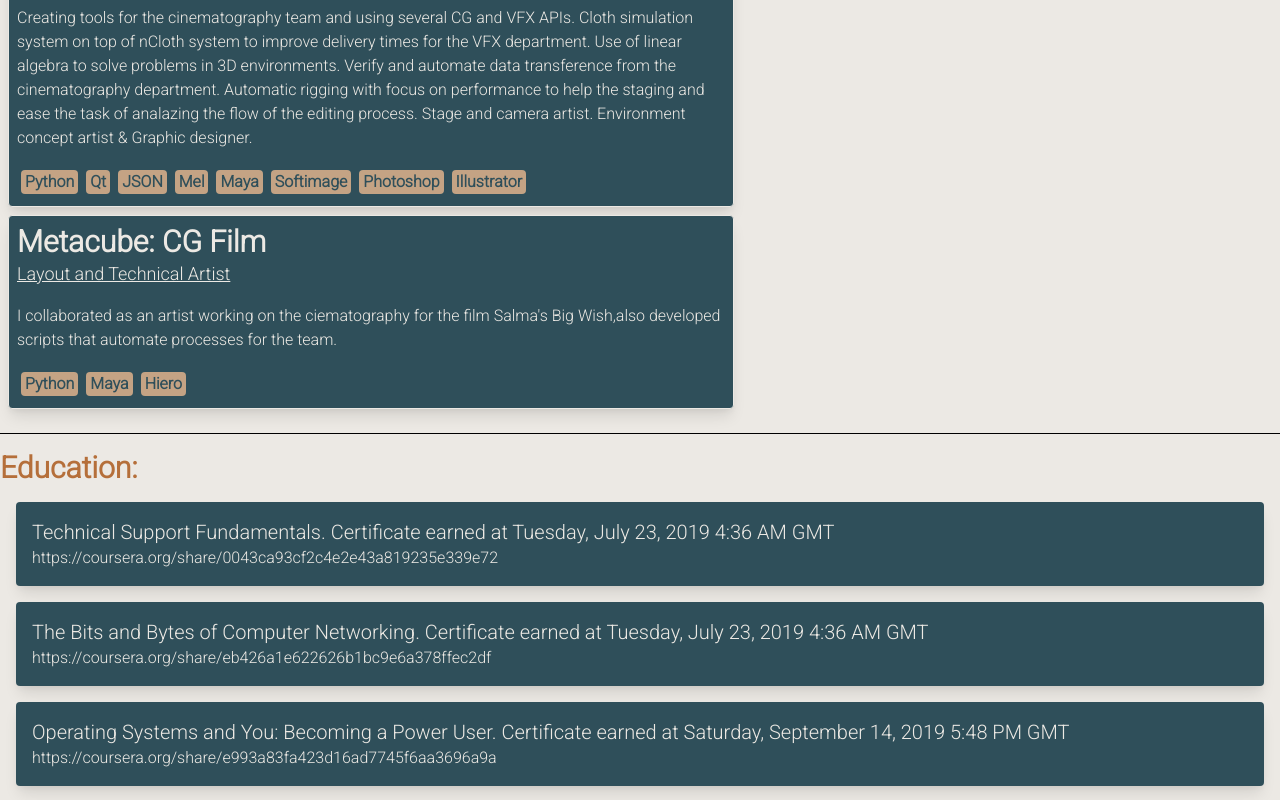
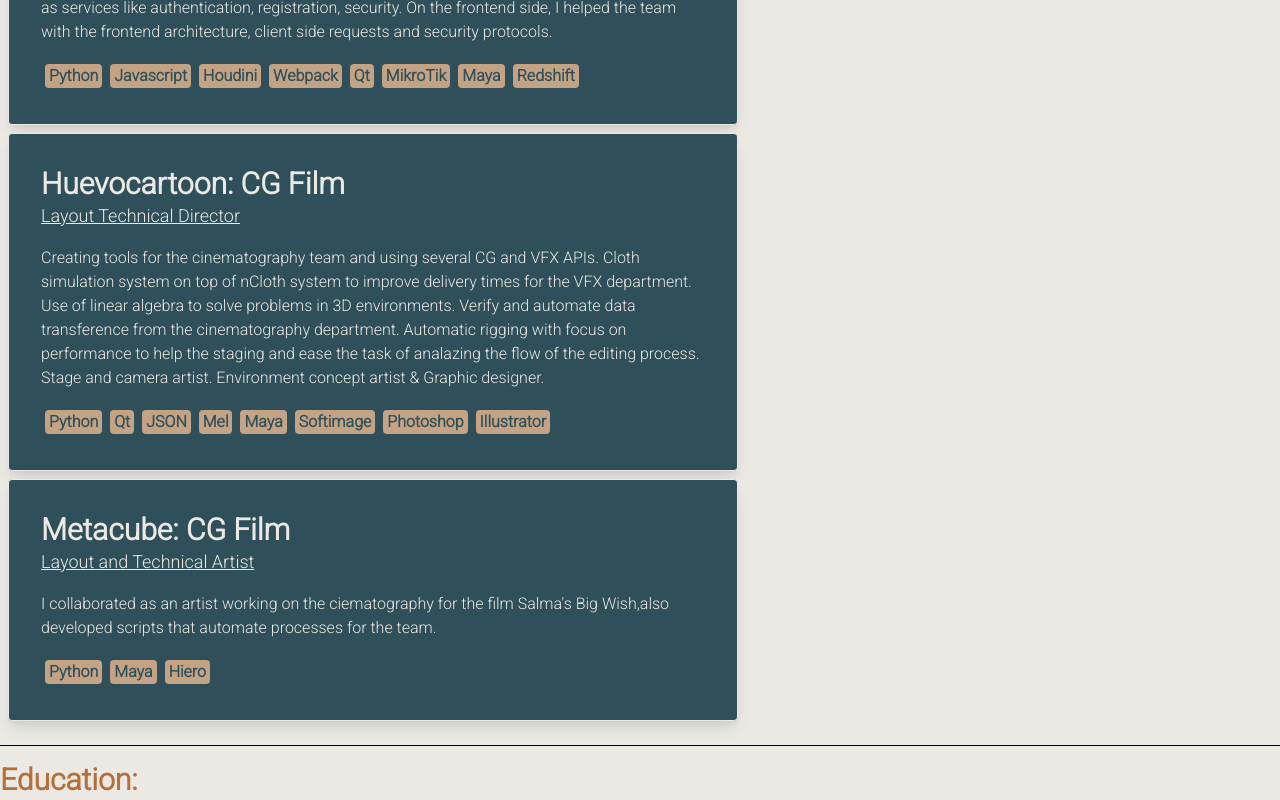
Before and after one commit to Jairanpo/resume, a Next.js app: page / in a window 1280 px wide. Shown: the part 1420-2220 px from the top of the page. Built offline with nearby package versions, Linux system fonts and the light colour scheme.

Commit message:
add margins

```diff
--- a/src/components/education/education.component.tsx
+++ b/src/components/education/education.component.tsx
@@ -18,7 +18,8 @@
                 listOfCourses.map(function (c) {
                     return (
                         <div
-                            className='bg-medGreen text-pale rounded m-4 p-4 shadow-lg'>
+                            className='bg-medGreen text-pale rounded
+                            m-4 p-8 shadow-lg'>
                             <div className='font-medium text-xl'>
                                 {c.title}
                             </div>
--- a/src/components/experience/experience.component.tsx
+++ b/src/components/experience/experience.component.tsx
@@ -18,7 +18,7 @@
                     return (
                         <div
                             className='text-pale bg-medGreen border
-                            rounded p-2 m-2 shadow-lg'>
+                            rounded p-8 m-2 shadow-lg'>
                             <div className='font-bold text-3xl'>
                                 {e.place}
                             </div>
```
